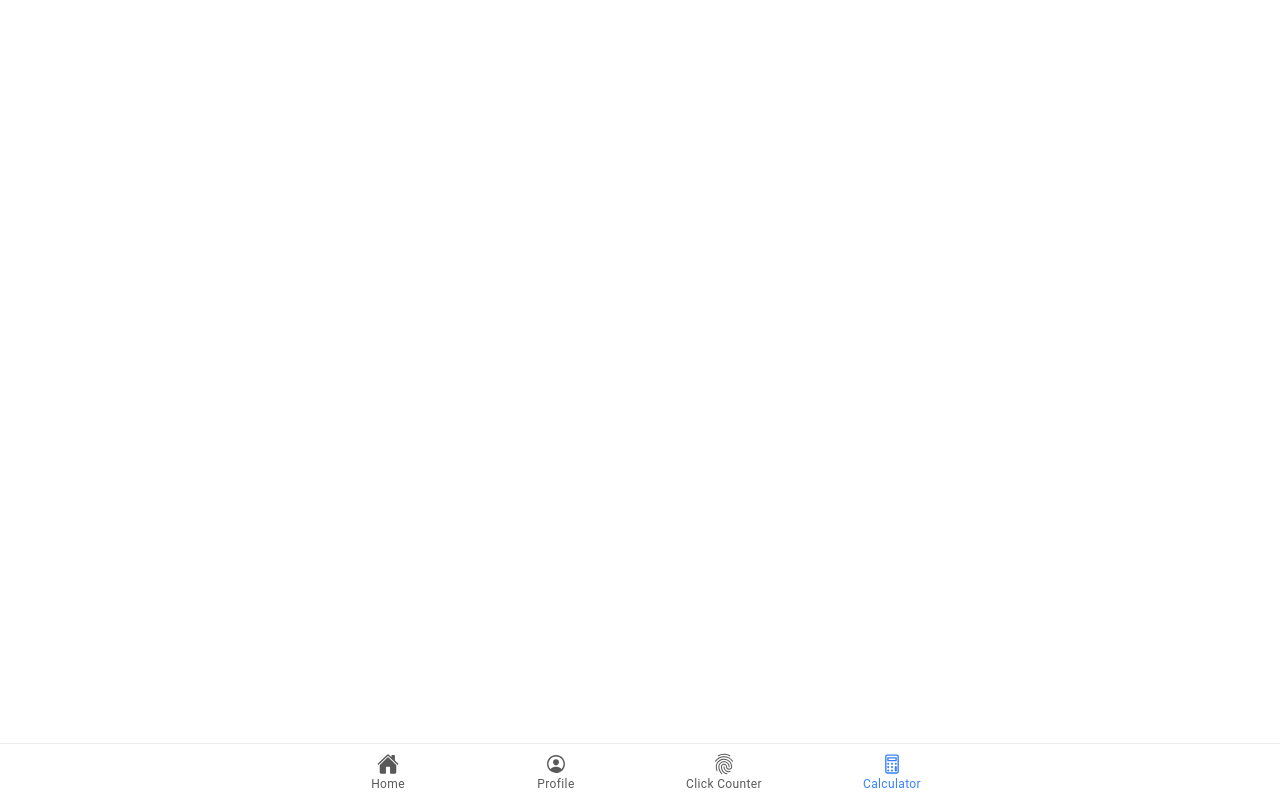
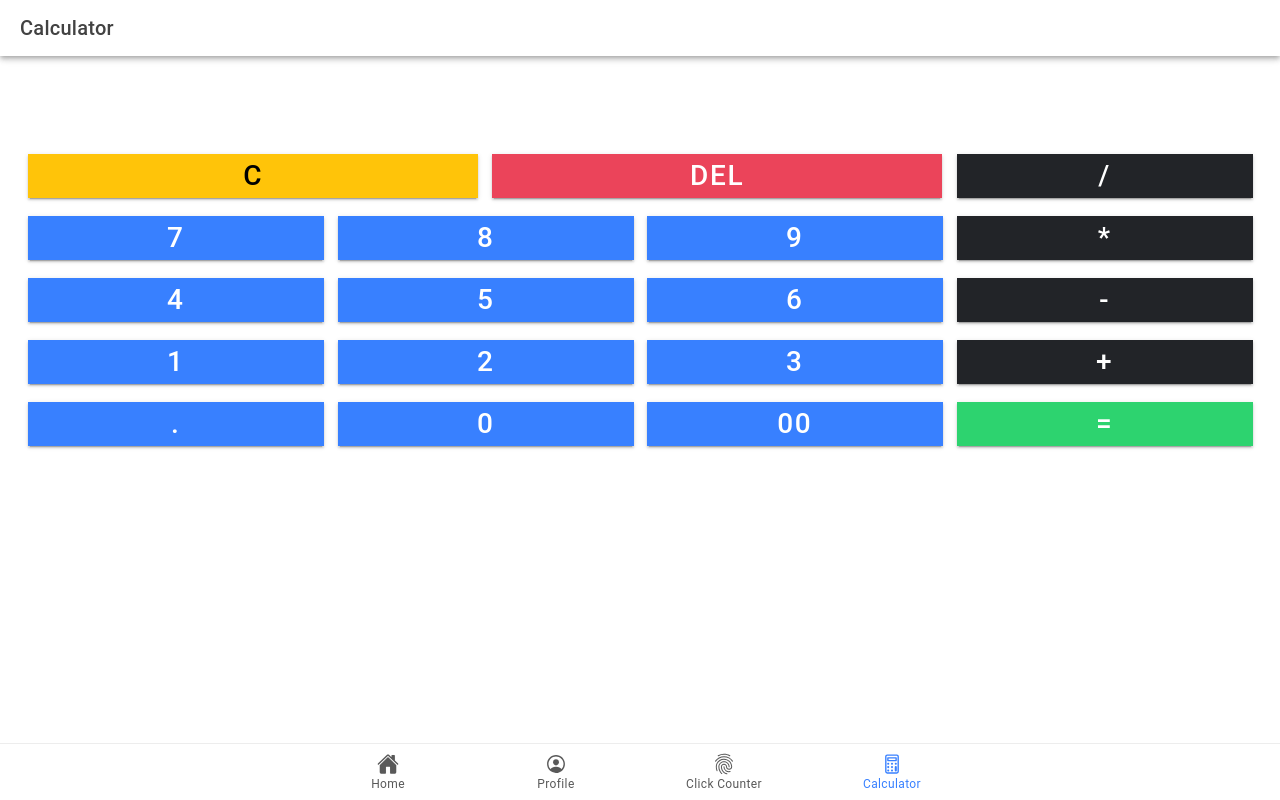
Before and after one commit to Cutiekuan/ion-t-obispo2, a React (Vite) app: page /tab3 in a window 1280 px wide. Built offline with nearby package versions, Linux system fonts and the light colour scheme.

Commit message:
added calculator content

```diff
--- a/src/pages/Tab3.tsx
+++ b/src/pages/Tab3.tsx
@@ -1,11 +1,118 @@
-import React from 'react';
+// Calculator.tsx
+import React, { useState } from 'react';
+import { IonContent, IonHeader, IonPage, IonTitle, IonToolbar, IonButton, IonGrid, IonRow, IonCol, IonInput } from '@ionic/react';
+import './Tab3.css';
 
-const Tab3: React.FC = () => {
+const Calculator: React.FC = () => {
+  const [input, setInput] = useState<string>('');
+
+  const handleInput = (value: string) => {
+    setInput(input + value);
+  };
+
+  const handleClear = () => {
+    setInput('');
+  };
+
+  const handleDelete = () => {
+    setInput(input.slice(0, -1));
+  };
+
+  const handleCalculate = () => {
+    try {
+      setInput(eval(input).toString());
+    } catch (error) {
+      setInput('Error');
+    }
+  };
+
   return (
-    <div>
-      {/* Content Goes Here */}
-    </div>
+    <IonPage>
+      <IonHeader>
+        <IonToolbar>
+          <IonTitle>Calculator</IonTitle>
+        </IonToolbar>
+      </IonHeader>
+      <IonContent fullscreen className="ion-padding" style={{ backgroundColor: 'dark' }}>
+        <IonGrid>
+          <IonRow>
+            <IonCol size="12">
+              <IonInput style={{ fontSize: '50px' }} value={input} readonly={true} className="ion-text-right" />
+            </IonCol>
+          </IonRow>
+
+          <IonRow>
+            <IonCol size="4.5">
+              <IonButton id="btns" expand="full" color="warning" onClick={handleClear}>C</IonButton>
+            </IonCol>
+            {/* <IonCol size="6"></IonCol> */}
+            <IonCol size="4.5">
+              <IonButton id="btns" expand="full" color="danger" onClick={handleDelete}>DEL</IonButton>
+            </IonCol>
+            <IonCol size="3">
+              <IonButton id="btns" expand="full" color="dark" onClick={() => handleInput('/')}>/</IonButton>
+            </IonCol>
+          </IonRow>
+          <IonRow>
+            <IonCol size="3">
+              <IonButton id="btns" expand="full" color="primary" onClick={() => handleInput('7')}>7</IonButton>
+            </IonCol>
+            <IonCol size="3">
+              <IonButton id="btns" expand="full" color="primary" onClick={() => handleInput('8')}>8</IonButton>
+            </IonCol>
+            <IonCol size="3">
+              <IonButton id="btns" expand="full" color="primary" onClick={() => handleInput('9')}>9</IonButton>
+            </IonCol>
+            <IonCol size="3">
+              <IonButton id="btns" expand="full" color="dark" onClick={() => handleInput('*')}>*</IonButton>
+            </IonCol>
+          </IonRow>
+          <IonRow>
+            <IonCol size="3">
+              <IonButton id="btns" expand="full" color="primary" onClick={() => handleInput('4')}>4</IonButton>
+            </IonCol>
+            <IonCol size="3">
+              <IonButton id="btns" expand="full" color="primary" onClick={() => handleInput('5')}>5</IonButton>
+            </IonCol>
+            <IonCol size="3">
+              <IonButton id="btns" expand="full" color="primary" onClick={() => handleInput('6')}>6</IonButton>
+            </IonCol>
+            <IonCol size="3">
+              <IonButton id="btns" expand="full" color="dark" onClick={() => handleInput('-')}>-</IonButton>
+            </IonCol>
+          </IonRow>
+          <IonRow>
+            <IonCol size="3">
+              <IonButton id="btns" expand="full" color="primary" onClick={() => handleInput('1')}>1</IonButton>
+            </IonCol>
+            <IonCol size="3">
+              <IonButton id="btns" expand="full" color="primary" onClick={() => handleInput('2')}>2</IonButton>
+            </IonCol>
+            <IonCol size="3">
+              <IonButton id="btns" expand="full" color="primary" onClick={() => handleInput('3')}>3</IonButton>
+            </IonCol>
+            <IonCol size="3">
+              <IonButton id="btns" expand="full" color="dark" onClick={() => handleInput('+')}>+</IonButton>
+            </IonCol>
+          </IonRow>
+          <IonRow>
+            <IonCol size="3">
+              <IonButton id="btns" expand="full" color="primary" onClick={() => handleInput('.')}>.</IonButton>
+            </IonCol>
+            <IonCol size="3">
+              <IonButton id="btns" expand="full" color="primary" onClick={() => handleInput('0')}>0</IonButton>
+            </IonCol>
+            <IonCol size="3">
+              <IonButton id="btns" expand="full" color="primary" onClick={() => handleInput('00')}>00</IonButton>
+            </IonCol>
+            <IonCol size="3">
+              <IonButton id="btns" expand="full" color="success" onClick={handleCalculate}>=</IonButton>
+            </IonCol>
+          </IonRow>
+        </IonGrid>
+      </IonContent>
+    </IonPage>
   );
 };
 
-export default Tab3;
+export default Calculator;
```
